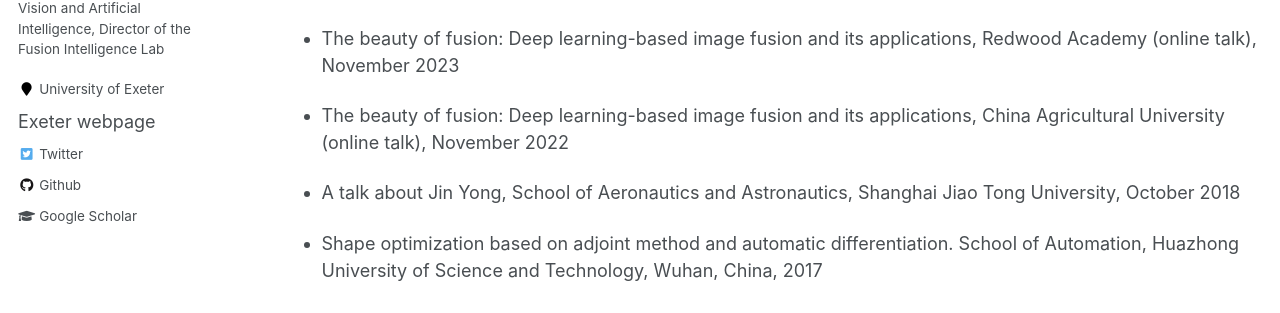
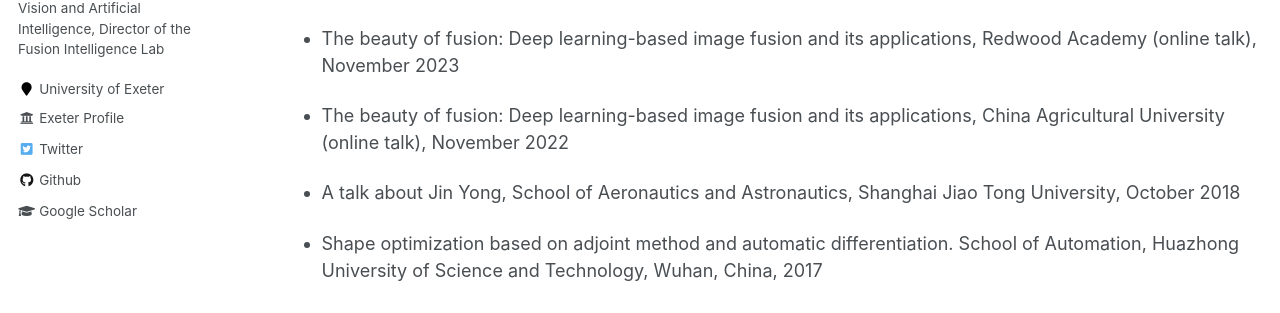
Before and after one commit to xingchenzhang/xingchenzhang.github.io, a Jekyll site: the page built from _pages/talks.md, in a window 1280 px wide. Shown: the part 422-735 px from the top of the page. Built offline with Jekyll 4.4.1, drawn with Linux system fonts in a browser that asks for light colours.

Commit message:
change format for the exeter profile

```diff
--- a/_includes/author-profile.html
+++ b/_includes/author-profile.html
@@ -37,9 +37,13 @@
       {% if author.keybase %}
         <li><a href="https://keybase.io/{{ author.keybase }}"><i class="fas fa-fw fa-key" aria-hidden="true"></i> Keybase</a></li>
       {% endif %}
-      {% if site.author.exeter_website %}
-      <a href="{{ site.author.exeter_website }}" target="_blank">Exeter webpage</a>
-      {% endif %}
+      {% if author.exeter_website %}
+  <li>
+    <a href="{{ author.university_website }}" target="_blank">
+      <i class="fas fa-fw fa-university" aria-hidden="true"></i> Exeter Profile
+    </a>
+  </li>
+{% endif %}
       {% if author.researchgate %}
         <li><a href="{{ author.researchgate }}"><i class="fab fa-fw fa-researchgate" aria-hidden="true"></i> ResearchGate</a></li>
       {% endif %}
```
